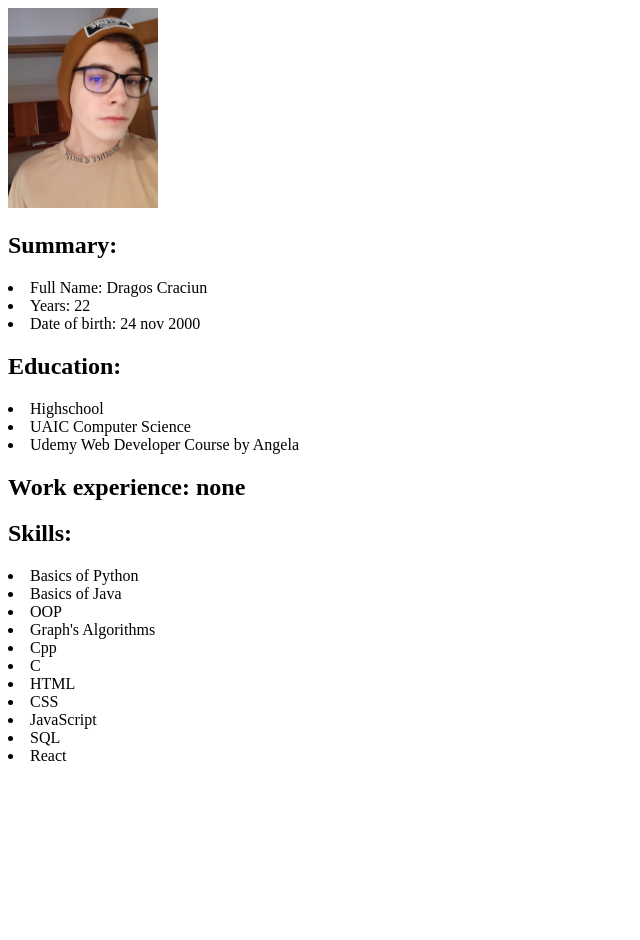
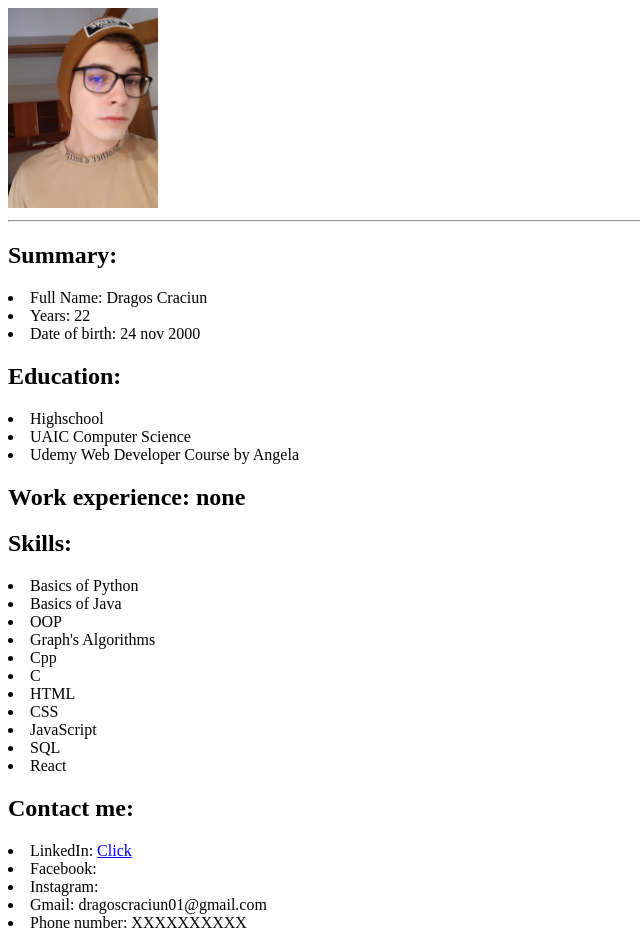
Before and after one commit to dragoscr00/html-portfolio, a plain HTML site: page index.html in a window 1280 px wide. Shown: the whole page, without its empty margins (0-640 px from the left). Before the commit the page ends 800 px from the top, so only its background shows below. Drawn offline with Linux system fonts and the light colour scheme.

Commit message:
Added contact me

```diff
--- a/index.html
+++ b/index.html
@@ -6,6 +6,7 @@
 </head>
 <body>
     <img src="./dragos.png" alt="Photo of me" width="150">
+    <hr />
     <h2>Summary:</h2>
         <ui>
             <li>Full Name: Dragos Craciun</li>
@@ -35,3 +36,15 @@
         </ui>
 </body>
 </html>
+
+<h2>Contact me:</h2>
+<ui>
+    <li>
+        LinkedIn:
+        <a href="https://www.linkedin.com/in/craciun-dragos-265b3a241/">Click</a>
+    </li>
+    <li>Facebook:</li>
+    <li>Instagram:</li>
+    <li>Gmail: dragoscraciun01@gmail.com</li>
+    <li>Phone number: XXXXXXXXXX</li>
+</ui>
```
